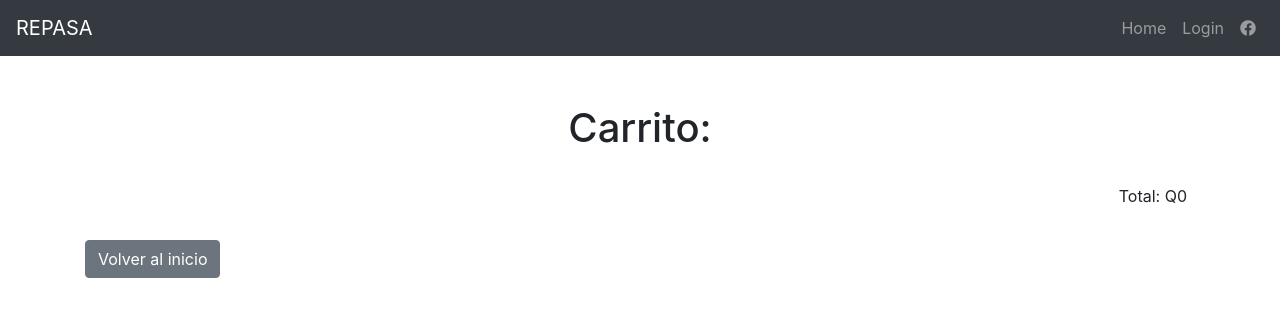
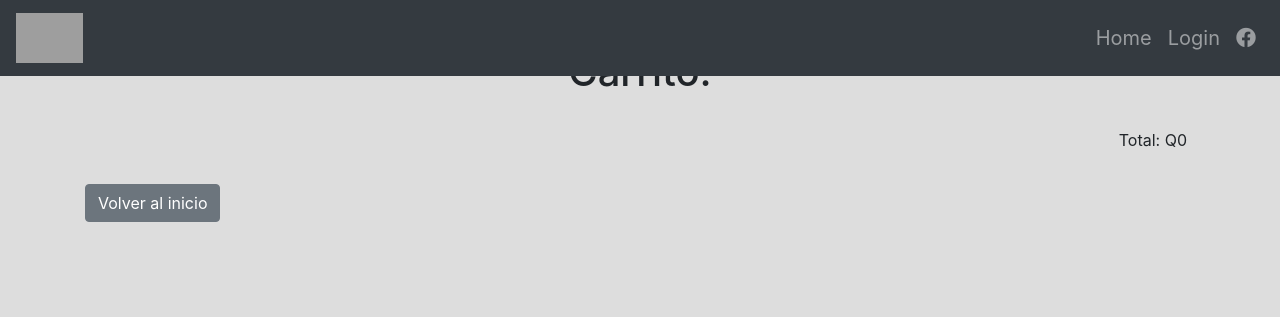
Before and after one commit to metalfred20/Web-Repasa, a Flask app: page /view_cart in a window 1280 px wide. Shown: the top 317 px of the page. Run offline with Flask 3, Linux system fonts and the light colour scheme; data that the repository does not hold is empty; some libraries are stand-ins or nearby versions; grey boxes are pictures that could not be loaded.

Commit message:
Update base.html

```diff
--- a/templates/base.html
+++ b/templates/base.html
@@ -2,20 +2,28 @@
 <!DOCTYPE html>
 <html lang="es">
 <head>
-    <meta charset="UTF-8">
-    <meta name="viewport" content="width=device-width, initial-scale=1, shrink-to-fit=no">
-    <title>{% block title %} REPASA {% endblock %}</title>
+    <!-- ... (otros encabezados) ... -->
     <link rel="stylesheet" href="https://stackpath.bootstrapcdn.com/bootstrap/4.3.1/css/bootstrap.min.css">
-    <link rel="stylesheet" href="{{ url_for('static', filename='css/style.css') }}">
     <link rel="stylesheet" href="https://stackpath.bootstrapcdn.com/bootstrap/4.3.1/css/bootstrap.min.css">
     <link rel="stylesheet" href="https://cdnjs.cloudflare.com/ajax/libs/font-awesome/5.15.1/css/all.min.css">
+    <link rel="stylesheet" href="https://fonts.googleapis.com/css?family=Roboto:400,700&display=swap">
+    <style>
+        body {
+            background-color: #ddd; /* Cambia este valor al tono de gris que desees */
+        }
 
+        .navbar-nav .nav-link {
+            font-size: 20px; /* Ajusta el tamaño de la fuente según tus preferencias */
+        }
+    </style>
 </head>
 <body>
-    <nav class="navbar navbar-expand-lg navbar-dark bg-dark">
-        <a class="navbar-brand" href="{{ url_for('index') }}">REPASA</a>
+    <nav class="navbar navbar-expand-lg navbar-dark bg-dark fixed-top"> <!-- Agrega la clase fixed-top -->
+        <a class="navbar-brand" href="{{ url_for('index') }}">
+            <img src="http://imgfz.com/i/r13OzBp.jpeg" alt="Logo REPASA" style="height: 50px;">
         <button class="navbar-toggler" type="button" data-toggle="collapse" data-target="#navbarNav" aria-controls="navbarNav" aria-expanded="false" aria-label="Toggle navigation">
             <span class="navbar-toggler-icon"></span>
+        </a>
         </button>
         <div class="collapse navbar-collapse" id="navbarNav">
             <ul class="navbar-nav ml-auto">
```
